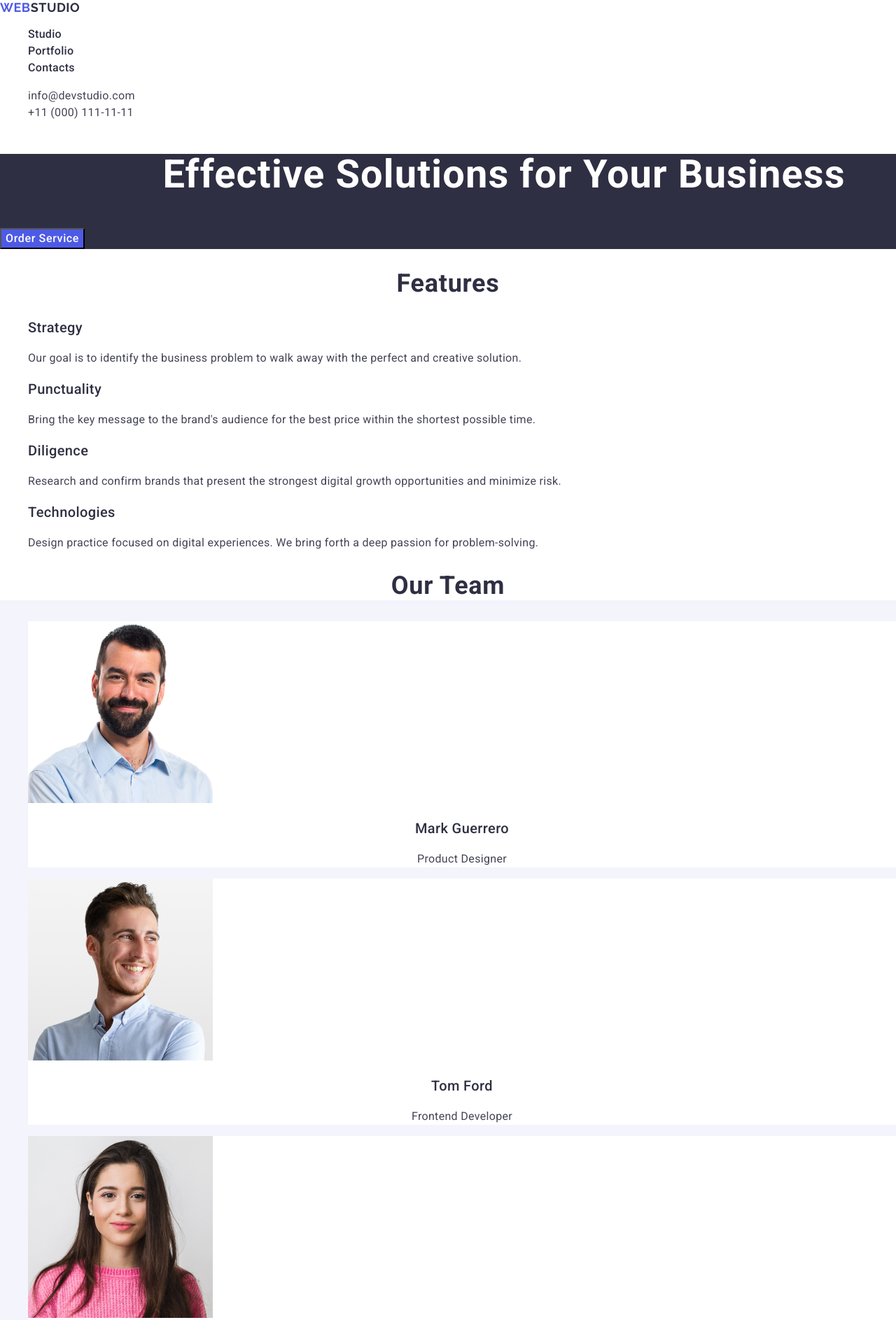
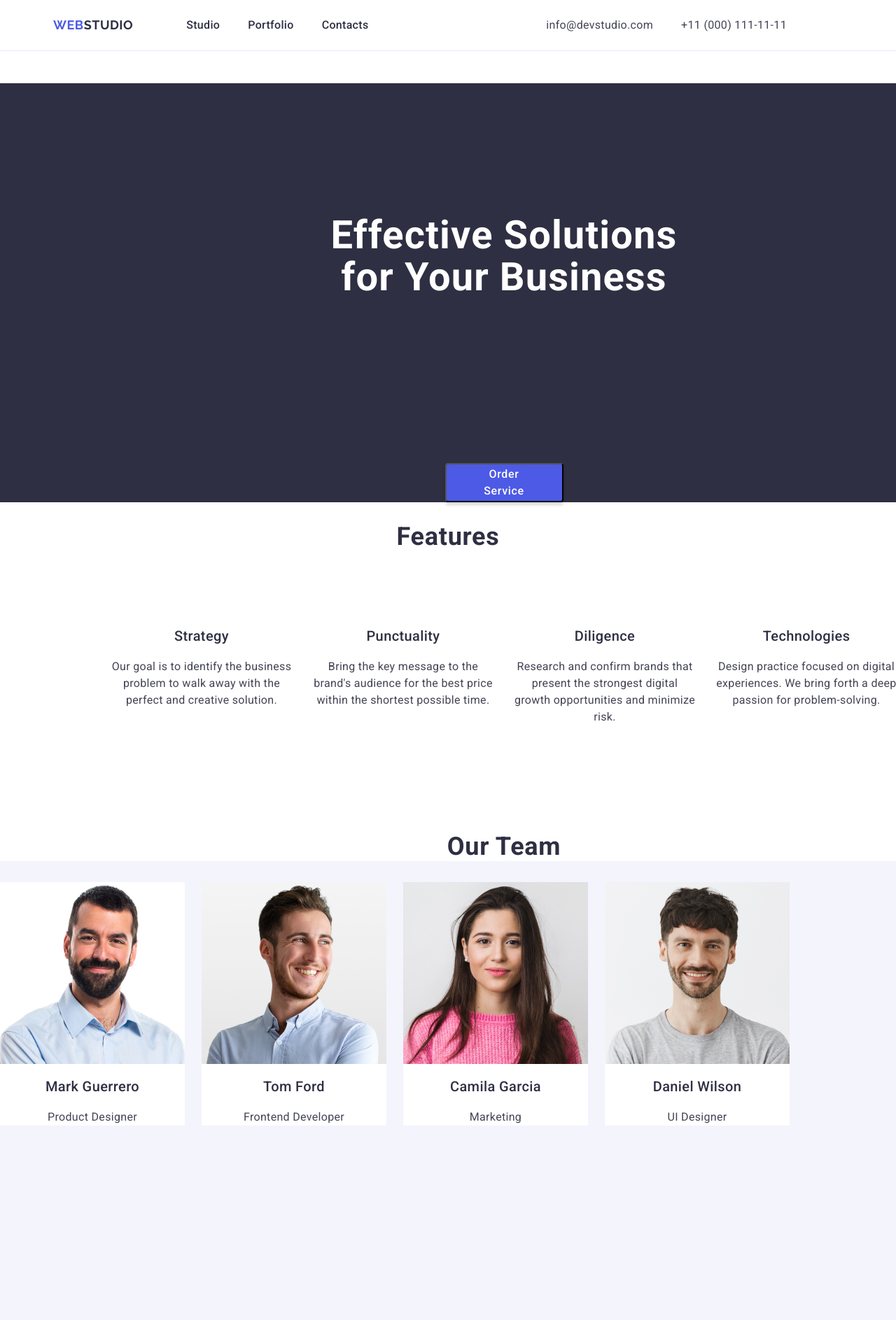
Before and after one commit to veronika3095/goit-markup-hw-03, a plain HTML site: page index.html in a window 1280 px wide. Shown: the top 1887 px of the page at 70% size. Drawn offline with nearby package versions, Linux system fonts and the light colour scheme.

Commit message:
index.html styles.css

```diff
--- a/css/styles.css
+++ b/css/styles.css
@@ -7,18 +7,32 @@ body {
 
 ul {
     list-style-type: none;
+    padding: 0;
+    margin: 0;
 }
 
 a {
     text-decoration: none;
 }
 
+.header {
+    border-bottom: 1px solid #e7e9fc;
+}
 .container {
-    width: 1440px;
+    width: 1158px;
+    padding: 0 15px;
   margin: 0 auto;
-
 }
 
+.header-container {
+display: flex;
+align-items: center;
+}
+
+.navigation {
+display: flex;
+align-items: center;
+}
 
 .title-span-web {
     font-family: "Raleway", sans-serif;
@@ -28,8 +42,8 @@ a {
     letter-spacing: 0.03em;
     text-transform: uppercase;
     color: #4d5ae5;
-    margin-right: auto;
-    margin-left: auto;
+    margin-right: 76px;
+
 
 }
 
@@ -45,7 +59,10 @@ a {
 
 }
 
-
+.nav-list {
+    display: flex;
+    gap: 40px;
+}
 
 .nav-link {
     font-family: "Roboto", sans-serif;
@@ -54,6 +71,8 @@ a {
     line-height: 150%;
     letter-spacing: 0.02em;
     color: #2e2f42;
+    padding: 24px 0;
+    display: flex;
 
 }
 
@@ -70,6 +89,13 @@ a {
     line-height: 150%;
     letter-spacing: 0.02em;
     color: #434455;
+    margin-left: auto;
+    margin-right: 40px;
+}
+
+.address-list {
+display: flex;
+
 }
 
 .address:hover,
@@ -81,10 +107,12 @@ a {
 
     background: #2e2f42;
 
+
 }
 
 .container-section-wan {
 width: 1440px;
+
 }
 
 .title-class {
@@ -95,6 +123,7 @@ width: 1440px;
     letter-spacing: 0.02em;
     text-align: center;
     color: #fff;
+    padding: 188px 472px;
 }
 
 .button {
@@ -106,6 +135,21 @@ width: 1440px;
     color: #fff;
     background-color: #4D5AE5;
     cursor: pointer;
+    margin-left: auto;
+    margin-right: auto;
+
+}
+
+.button-fon {
+    display: flex;
+    border-radius: 4px;
+        padding: 16px 32px;
+        width: 169px;
+        height: 56px;
+        box-shadow: 0 4px 4px 0 rgba(0, 0, 0, 0.15);
+        align-items: center;
+
+
 }
 
 .button:hover,
@@ -124,6 +168,15 @@ h2 {
     color: #2e2f42;
 }
 
+.title-section-ul {
+    width: 1128px;
+   height: 344px;
+    display: flex;
+    gap: 24px;
+text-align: center;
+padding: 60px 156px ;
+}
+
 .title-section {
     font-family: "Roboto", sans-serif;
     font-weight: 500;
@@ -140,12 +193,28 @@ h2 {
     line-height: 150%;
     letter-spacing: 0.02em;
     color: #434455;
+    width: 264px;
+        height: 104px;
 
 }
 
 
 .section {
     background-color: #F4F4FD;
+}
+
+.container-section-fri {
+width: 1440px;
+    height: 732px;
+}
+
+.section-fri {
+border-radius: 0 0 4px 4px;
+    padding: 0px 0px 32px 0px;
+    width: 264px;
+    height: 380px;
+    display: flex;
+    gap: 24px;
 }
 
 .title-section-title {
@@ -158,6 +227,7 @@ h2 {
     color: #2e2f42;
     background-color: #FFFFFF;
     text-transform: capitalize;
+
 }
 
 .link {
@@ -168,6 +238,8 @@ h2 {
 
     background: url("path_to_image");
     background-color: #FFFFFF;
+    display: flex;
+
 }
 
 .title-mark {
@@ -192,6 +264,11 @@ h2 {
     background-color: #FFFFFF;
 }
 
+.container-section-for {
+width: 1128px;
+    height: 1000px;
+
+}
 .title-class-our {
     font-family: "Roboto", sans-serif;
     font-weight: 700;
@@ -203,9 +280,29 @@ h2 {
     text-transform: capitalize;
 }
 
+.section-for {
+width: 360px;
+    height: 420px;
+    display: flex;
+    gap: 24px;
+
+}
 .images-class {
 
     background: url("path_to_image");
+    display: flex;
+}
+
+.section-for- {
+width: 360px;
+    height: 420px;
+    display: flex;
+    gap: 24px;
+}
+
+.images-class- {
+background: url("path_to_image");
+    display: flex;
 }
 
 .title-app-title {
@@ -224,6 +321,18 @@ h2 {
     line-height: 150%;
     letter-spacing: 0.02em;
     color: #434455;
+}
+
+.darc-bg- {
+width: 1440px;
+    height: 312px;
+    background: #2e2f42;
+}
+
+.container-footer {
+width: 264px;
+    height: 112px;
+
 }
 
 .title-span {
--- a/index.html
+++ b/index.html
@@ -26,20 +26,20 @@
     />
   </head>
   <body>
-    <header>
-      <div class="container">
-        <nav>
+    <header class="header">
+      <div class="container header-container">
+        <nav class="navigation">
           <a href="./index.html" class="title-span-web"
             >Web<span class="span">Studio</span></a
           >
-          <ul>
+          <ul class="nav-list">
             <li><a href="./index.html" class="nav-link">Studio</a></li>
             <li><a href="" class="nav-link">Portfolio</a></li>
             <li><a href="" class="nav-link">Contacts</a></li>
           </ul>
         </nav>
         <address class="address">
-          <ul>
+          <ul class="address-list">
             <li>
               <a href="mailto:info@devstudio.com" class="address"
                 >info@devstudio.com</a
@@ -58,13 +58,13 @@
       <section class="darc-bg">
         <div class="container-section-wan">
           <h1 class="title-class">Effective Solutions for Your Business</h1>
-          <button type="button" class="button">Order Service</button>
+          <button type="button" class="button button-fon">Order Service</button>
         </div>
       </section>
       <section>
         <div class="container-section-ty">
           <h2>Features</h2>
-          <ul>
+          <ul class="title-section-ul">
             <li>
               <h3 class="title-section">Strategy</h3>
               <p class="text">
@@ -101,7 +101,7 @@
       <section class="section">
         <div class="container-section-fri">
           <h2 class="title-section-title">Our Team</h2>
-          <ul>
+          <ul class="section-fri">
             <li class="link">
               <img
                 src="./images/TeamCard1.jpg"
@@ -152,7 +152,7 @@
       <section>
         <div class="container-section-for">
           <h2 class="title-class-our">Our Portfolio</h2>
-          <ul>
+          <ul class="section-for-">
             <li>
               <img
                 src="./images/actions.jpg"
@@ -186,11 +186,13 @@
               <h3 class="title-app-title">Meditation App</h3>
               <p class="text-p-text">App</p>
             </li>
+          </ul>
+          <ul class="section-for-">
             <li>
               <img
                 src="./images/actions3.jpg"
                 alt="Taxi Service"
-                class="images-class"
+                class="images-class-"
                 width="360"
                 height="300"
               />
@@ -201,7 +203,7 @@
               <img
                 src="./images/actions4.jpg"
                 alt="Screen Illustrations"
-                class="images-class"
+                class="images-class-"
                 width="360"
                 height="300"
               />
@@ -212,7 +214,7 @@
               <img
                 src="./images/actions5.jpg"
                 alt="Online Courses"
-                class="images-class"
+                class="images-class-"
                 width="360"
                 height="300"
               />
@@ -223,7 +225,7 @@
         </div>
       </section>
     </main>
-    <footer class="darc-bg">
+    <footer class="darc-bg-">
       <div class="container-footer">
         <a href="./index.html" class="title-span"
           >Web<span class="span-studio">Studio</span></a
```
